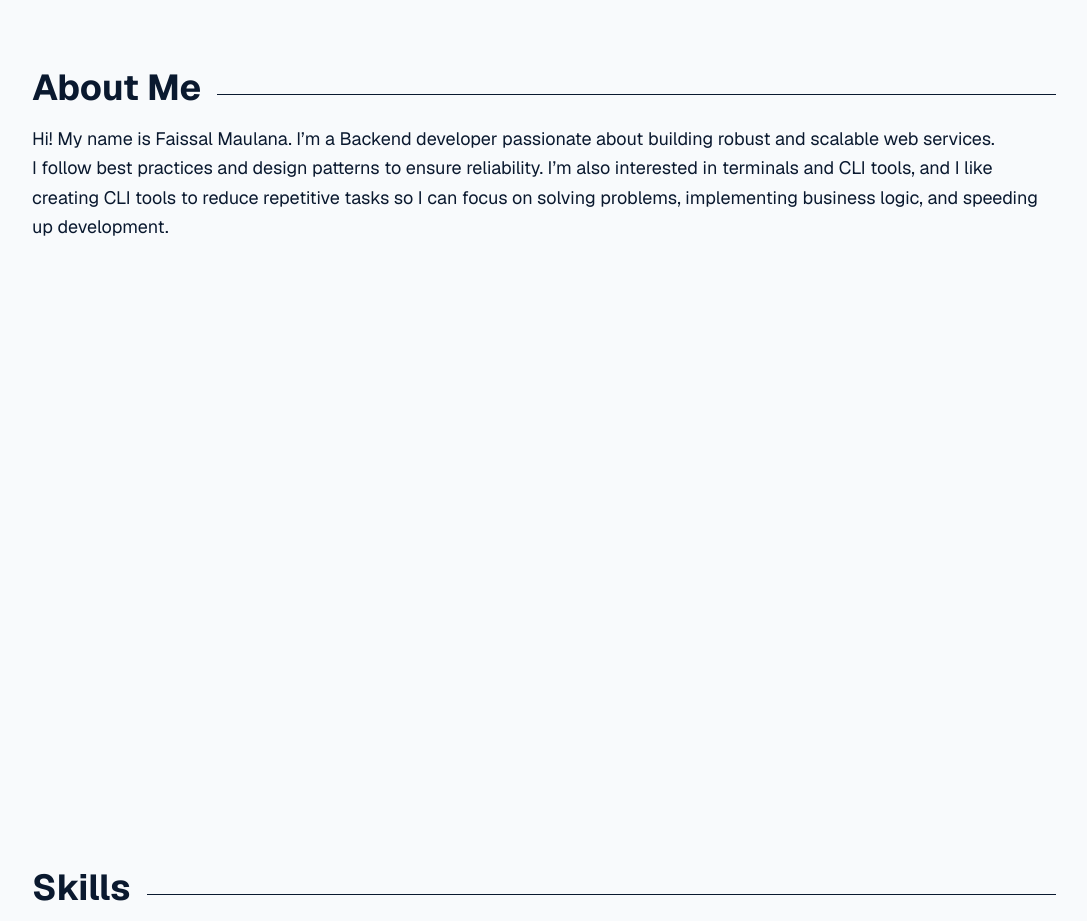
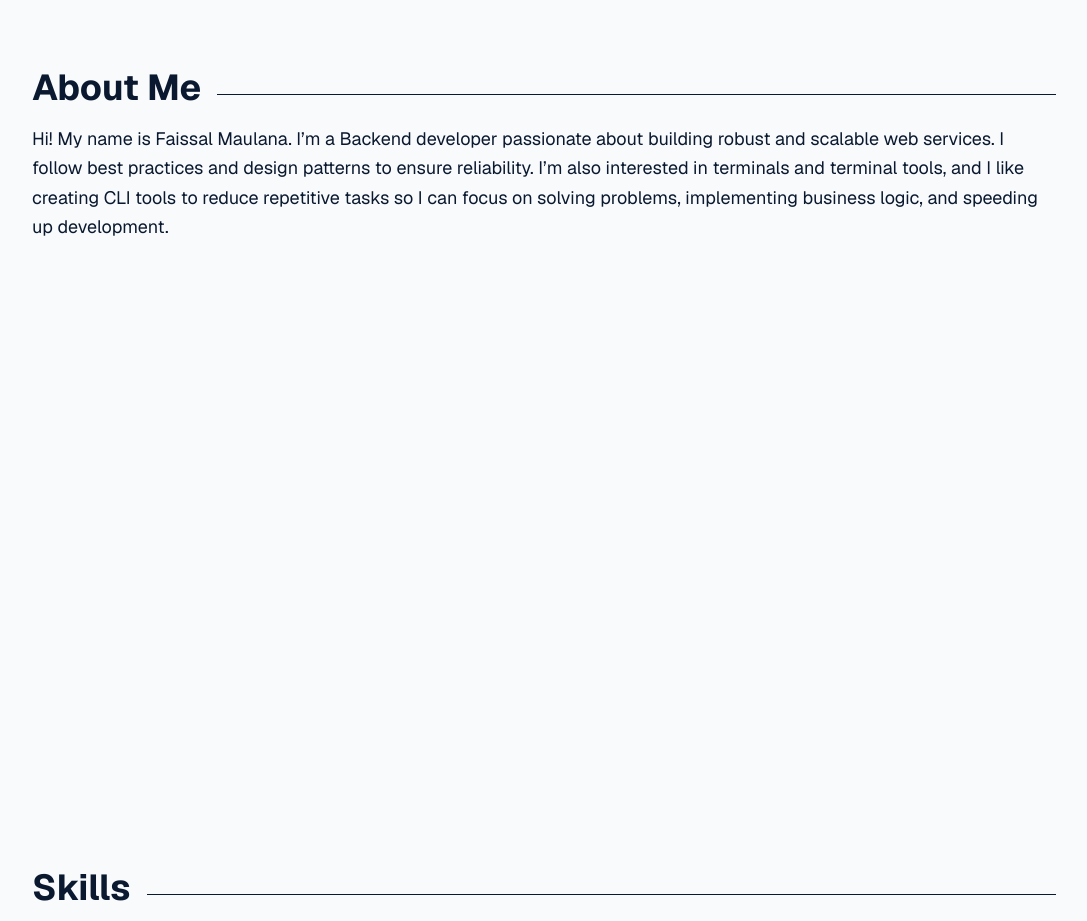
Before and after one commit to faizisyellow/site, a React (Vite) app: page / in a window 1280 px wide. Shown: the part 960-1881 px from the top of the page, without its empty margins (128-1215 px from the left). Built offline with nearby package versions, Linux system fonts and the light colour scheme.

Commit message:
content: update ABOUT

```diff
--- a/src/section/About.jsx
+++ b/src/section/About.jsx
@@ -6,7 +6,7 @@ function About() {
       <TitleSection title="About Me" />
 
       <p className="text-brand text-lg text-pretty leading-relaxed min-h-[4.875rem]">
-       Hi! My name is Faissal Maulana. I’m a Backend developer passionate about building robust and scalable web services. I follow best practices and design patterns to ensure reliability. I’m also interested in terminals and CLI tools, and I like creating CLI tools to reduce repetitive tasks so I can focus on solving problems, implementing business logic, and speeding up development.
+       Hi! My name is Faissal Maulana. I’m a Backend developer passionate about building robust and scalable web services. I follow best practices and design patterns to ensure reliability. I’m also interested in terminals and terminal tools, and I like creating CLI tools to reduce repetitive tasks so I can focus on solving problems, implementing business logic, and speeding up development.
       </p>
     </div>
   );
```
